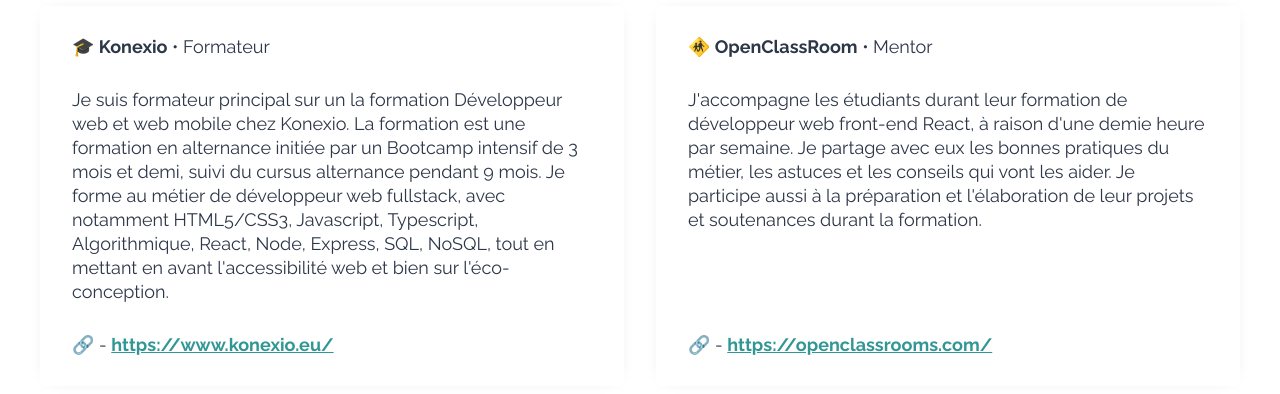
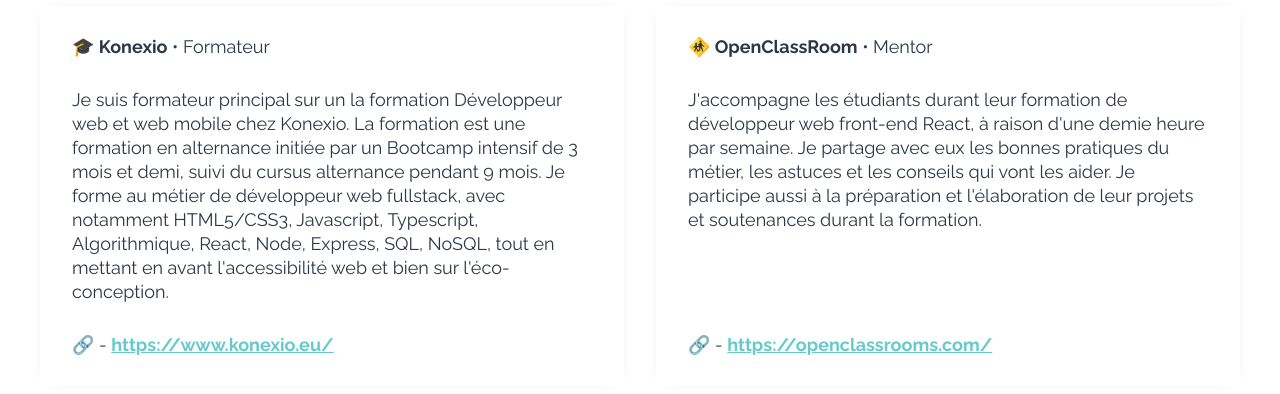
Before and after one commit to benpaquier/benoitpaquier.com, a Svelte app: page / in a window 1280 px wide. Shown: the part 442-836 px from the top of the page. Built offline with nearby package versions, Linux system fonts and the light colour scheme.

Commit message:
Colors and favicon

```diff
--- a/src/app.html
+++ b/src/app.html
@@ -2,7 +2,7 @@
 <html lang="fr">
 	<head>
 		<meta charset="utf-8" />
-		<link rel="icon" href="%sveltekit.assets%/favicon.png" />
+		<link rel="icon" href="%sveltekit.assets%/favicon.ico" />
 		<meta name="viewport" content="width=device-width, initial-scale=1.0">
 		<title>Benoit Paquier</title>
 		<meta name="description" content="Formateur chez Konexio & Développeur web indépendant." />
--- a/static/styles/variables.css
+++ b/static/styles/variables.css
@@ -1,4 +1,4 @@
 :root {
   --darkBlue: #2D3748;
-  --teal: #319795;
+  --teal: #65cacc;
 }
```
Also changed, not shown: static/favicon.ico (added).
